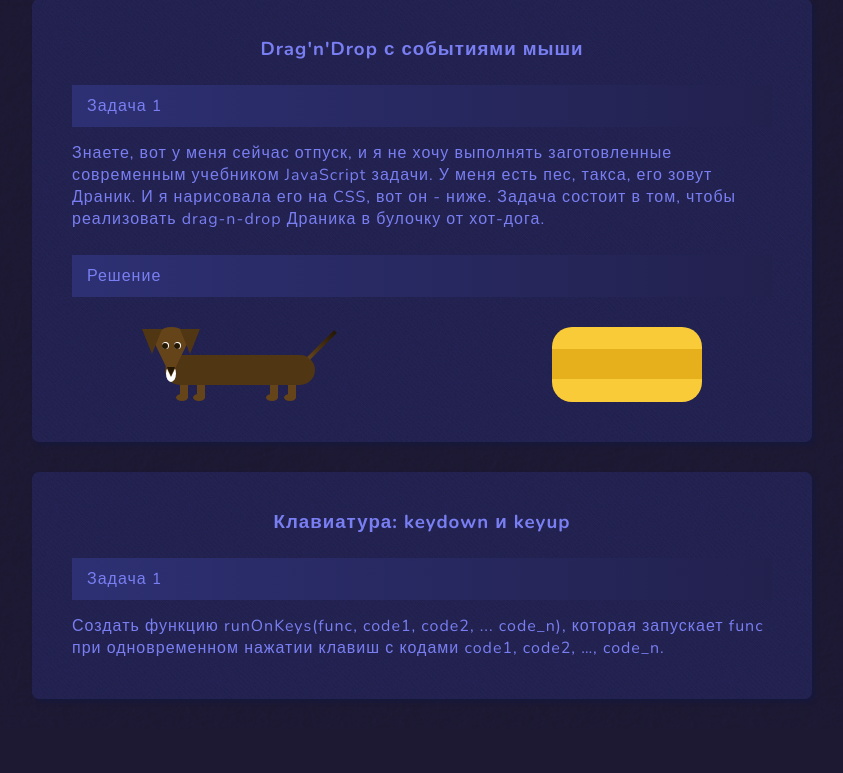
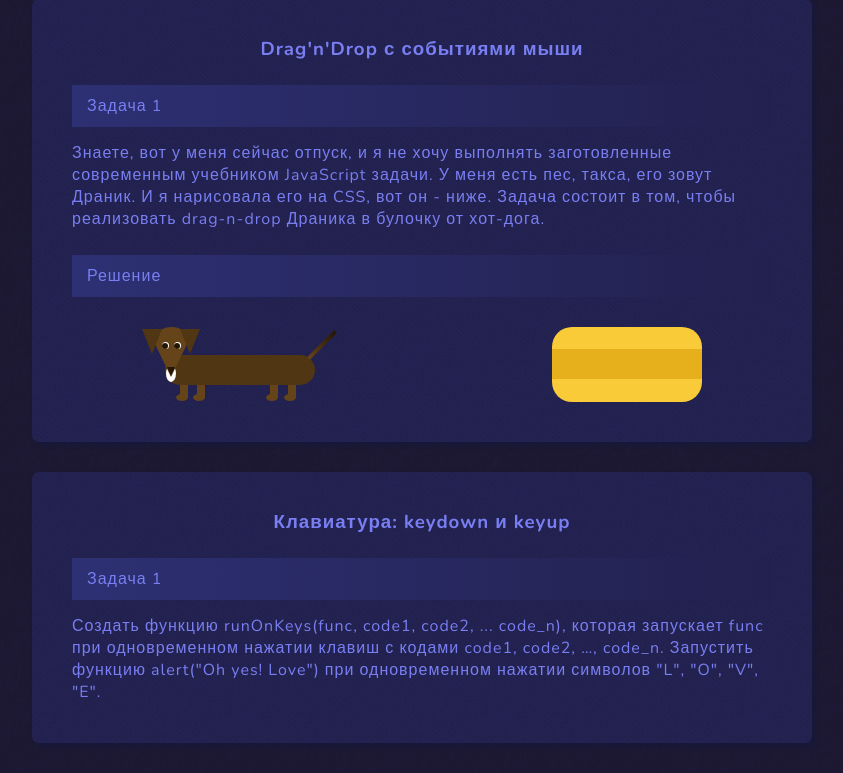
Before and after one commit to pew-rivza/learning, a PHP site: page /Vanilla/Pages/2_Browser/InterfaceEvents/index.php in a window 1280 px wide. Shown: the part 2224-2997 px from the top of the page, without its empty margins (378-1221 px from the left). Before the commit the page ends 2923 px from the top, so only its background shows below. Run offline with PHP 8.4, Linux system fonts and the light colour scheme.

Commit message:
JS KeyboardEvents theme updated

```diff
--- a/Vanilla/Pages/2_Browser/InterfaceEvents/themes/KeyboardEvents.php
+++ b/Vanilla/Pages/2_Browser/InterfaceEvents/themes/KeyboardEvents.php
@@ -6,5 +6,7 @@
         <div class="header">Задача 1</div>
         Создать функцию runOnKeys(func, code1, code2, ... code_n), которая запускает
         func при одновременном нажатии клавиш с кодами code1, code2, …, code_n.
+        Запустить функцию alert("Oh yes! Love") при одновременном нажатии символов
+        "L", "O", "V", "E".
     </div>
 </div>
```
